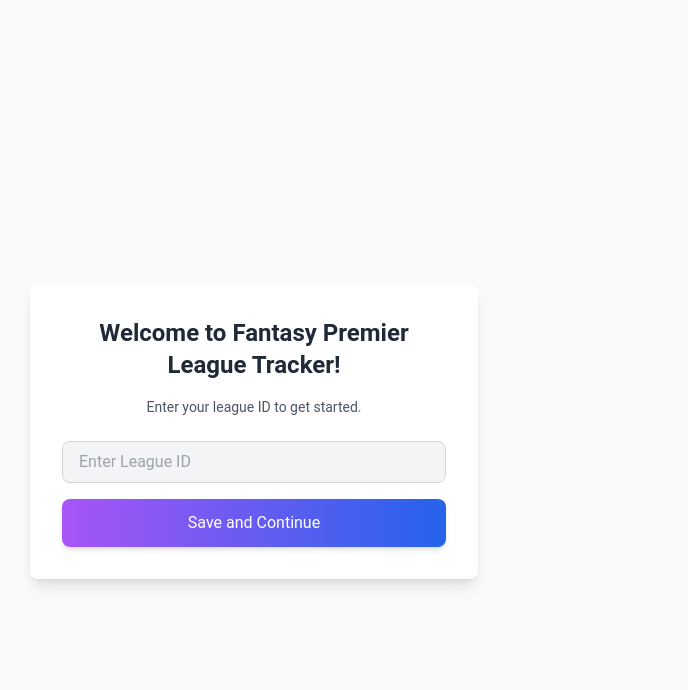
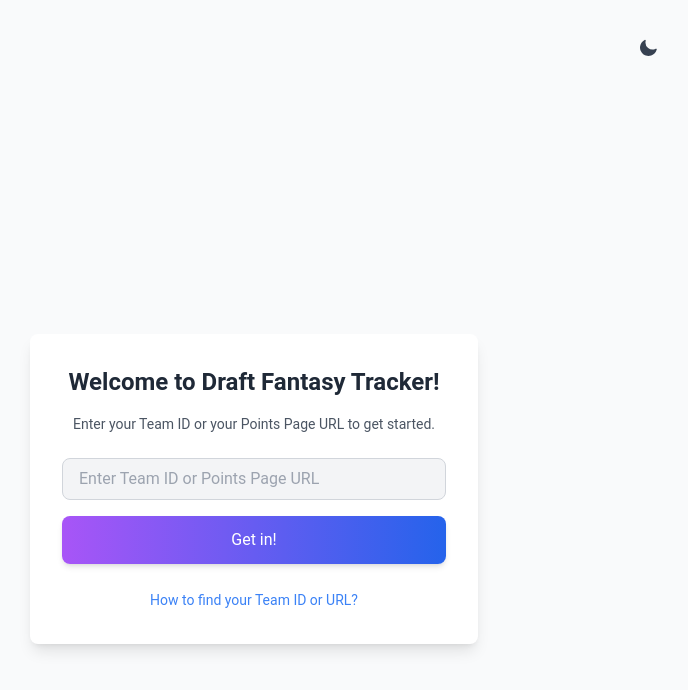
Before and after one commit to NickCoombe1/NickCoombe1, a Next.js app: page /welcome in a window 1280 px wide. Shown: the top 690 px of the page, without its empty margins (386-1074 px from the left). Built offline with nearby package versions, Linux system fonts and the light colour scheme; no server answers.

Commit message:
welcome page wip

```diff
--- a/app/(welcome)/layout.tsx
+++ b/app/(welcome)/layout.tsx
@@ -1,9 +1,9 @@
 import type { Metadata } from "next";
 import "../globals.css";
 import "dotenv/config";
-import Header from "@/app/components/common/header";
-import Footer from "@/app/components/common/footer";
 import { cookies } from "next/headers";
+import ThemeToggle from "../components/utility/themeToggle";
+
 export const metadata: Metadata = {
   title: "Nick Coombe",
   description: "Welcome :)",
@@ -17,15 +17,23 @@ export default function RootLayout({
 }>) {
   const cookieStore = cookies();
   const theme = cookieStore.get("theme")?.value || "light";
+
   return (
     <html lang="en" className={theme}>
       <head title={metadata.title?.toString()}>
         <meta name="viewport" content="width=device-width, initial-scale=1.0" />
       </head>
       <body className="bg-gray-50 text-gray-700 dark:bg-secondary dark:text-primary">
-        <div className="max-w-7xl mx-auto p-8">
-          {" "}
-          <main> {children}</main>
+        <div className="max-w-4xl mx-auto p-4 sm:p-6 lg:p-8">
+          <main className="flex flex-col gap-6">
+            {/* Align the theme toggle to the right */}
+            <div className="flex justify-between items-center">
+              <div className="ml-auto">
+                <ThemeToggle initialTheme={theme} />
+              </div>
+            </div>
+            {children}
+          </main>
         </div>
       </body>
     </html>
--- a/app/(welcome)/welcome/page.tsx
+++ b/app/(welcome)/welcome/page.tsx
@@ -2,43 +2,47 @@
 
 import React, { useState } from "react";
 import { useRouter } from "next/navigation";
-import { cookies } from "next/headers";
 
 export default function WelcomePage() {
-  const [leagueID, setLeagueID] = useState("");
+  const [teamInput, setTeamInput] = useState("");
+  const [showTutorial, setShowTutorial] = useState(false);
   const [error, setError] = useState("");
   const router = useRouter();
 
   const handleSubmit = async (e: React.FormEvent) => {
     e.preventDefault();
 
-    if (!leagueID || isNaN(Number(leagueID))) {
-      setError("Please enter a valid League ID.");
+    // Extract Team ID from the input (either direct ID or URL)
+    const match = teamInput.match(/entry\/(\d+)/);
+    const teamID = match ? match[1] : teamInput;
+
+    if (!teamID || isNaN(Number(teamID))) {
+      setError("Please enter a valid Team ID or Points Page URL.");
       return;
     }
 
-    // Store leagueID in cookies
-    document.cookie = `leagueID=${leagueID}; path=/; max-age=${60 * 60 * 24 * 30}`; // Expires in 30 days
+    // Store the teamID in cookies
+    document.cookie = `teamID=${teamID}; path=/; max-age=${60 * 60 * 24 * 30}`; // Expires in 30 days
 
     // Redirect or confirm
-    router.push(`/scoring/${leagueID}`);
+    router.push(`/scoring/${teamID}`);
   };
 
   return (
-    <div className="min-h-screen bg-gray-50 dark:bg-gray-900 flex flex-col items-center justify-center p-6">
+    <div className="min-h-screen bg-gray-50 dark:bg-gray-800 flex flex-col items-center justify-center p-6">
       <div className="bg-white dark:bg-gray-800 shadow-lg rounded-lg p-8 max-w-md w-full text-center">
         <h1 className="text-2xl font-bold text-gray-800 dark:text-white mb-4">
-          Welcome to Fantasy Premier League Tracker!
+          Welcome to Draft Fantasy Tracker!
         </h1>
         <p className="text-sm text-gray-600 dark:text-gray-300 mb-6">
-          Enter your league ID to get started.
+          Enter your Team ID or your Points Page URL to get started.
         </p>
         <form onSubmit={handleSubmit} className="flex flex-col gap-4">
           <input
             type="text"
-            placeholder="Enter League ID"
-            value={leagueID}
-            onChange={(e) => setLeagueID(e.target.value)}
+            placeholder="Enter Team ID or Points Page URL"
+            value={teamInput}
+            onChange={(e) => setTeamInput(e.target.value)}
             className="w-full px-4 py-2 text-gray-900 dark:text-white bg-gray-100 dark:bg-gray-700 border border-gray-300 dark:border-gray-600 rounded-lg focus:outline-none focus:ring-2 focus:ring-blue-500"
           />
           {error && <p className="text-sm text-red-500 text-left">{error}</p>}
@@ -46,9 +50,52 @@ export default function WelcomePage() {
             type="submit"
             className="w-full px-6 py-3 text-white bg-gradient-to-r from-purple-500 to-blue-600 rounded-lg shadow-md hover:from-purple-600 hover:to-blue-700 focus:ring-4 focus:outline-none focus:ring-blue-300 dark:focus:ring-blue-800"
           >
-            Save and Continue
+            Get in!
           </button>
         </form>
+        <div className="mt-6">
+          <button
+            onClick={() => setShowTutorial(!showTutorial)}
+            className="text-sm text-blue-500 hover:underline"
+          >
+            How to find your Team ID or URL?
+          </button>
+          {showTutorial && (
+            <div className="mt-4 text-left text-gray-700 dark:text-gray-300">
+              <ol className="list-decimal list-inside">
+                <li>Log in to your Draft Fantasy Premier League account.</li>
+                <li>
+                  Go to the <strong>Points</strong> page by clicking on the
+                  points tab in the menu.
+                </li>
+                <li>
+                  Copy the URL from your browser's address bar. It will look
+                  like this:
+                  <code className="block bg-gray-100 dark:bg-gray-700 px-2 py-1 my-2 rounded break-words">
+                    https://draft.premierleague.com/entry/123456/event/11
+                  </code>
+                </li>
+                <li>
+                  Paste this URL into the input box above, or extract the{" "}
+                  <strong>Team ID</strong> (e.g., <strong>123456</strong>) and
+                  enter it directly.
+                </li>
+              </ol>
+              <p className="mt-4">
+                Need more help? Visit the{" "}
+                <a
+                  href="https://draft.premierleague.com/"
+                  target="_blank"
+                  rel="noopener noreferrer"
+                  className="text-blue-500 hover:underline"
+                >
+                  official Draft Premier League website
+                </a>
+                .
+              </p>
+            </div>
+          )}
+        </div>
       </div>
     </div>
   );
--- a/app/components/scoring/scoreboard.tsx
+++ b/app/components/scoring/scoreboard.tsx
@@ -23,7 +23,7 @@ export default function ScoreBoard({
         <hr className="my-4 border-gray-300 dark:border-gray-600" />
         <p className="text-4xl font-extrabold text-indigo-600">{totalPoints}</p>
       </div>
-      <div className="bg-gray-50 dark:bg-gray-700 rounded-lg shadow-inner p-4">
+      <div className="bg-gray-50 dark:bg-gray-800 rounded-lg shadow-inner p-4">
         <h3 className="text-lg font-semibold text-gray-700 dark:text-gray-300 mb-4">
           Player Picks
         </h3>
```
